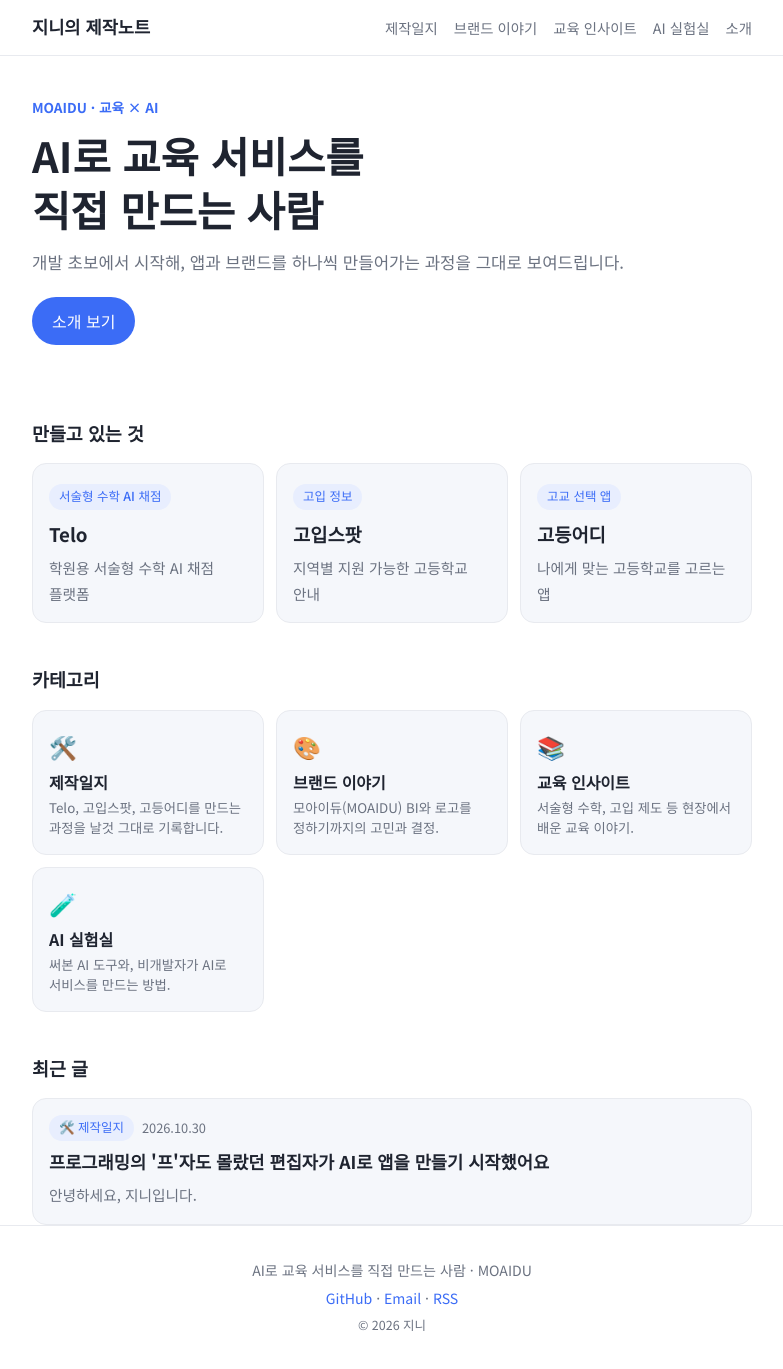
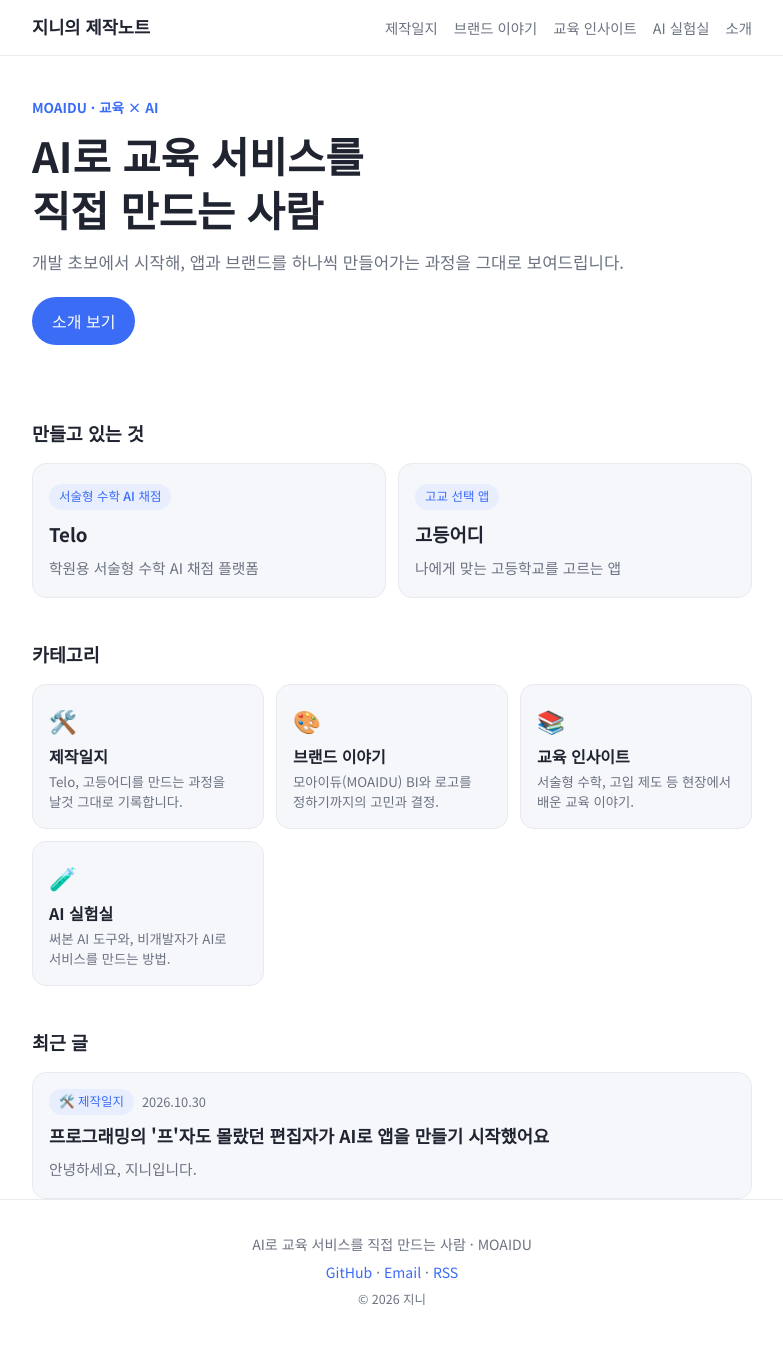
Before and after one commit to moaidu/moaidu.github.io, a Jekyll site: the page built from index.html, in a window 1280 px wide and 1369 px high. Shown: the whole window, without its empty margins (248-1031 px from the left). Built offline with Jekyll 4.4.1, drawn with Linux system fonts in a browser that asks for light colours.

Commit message:
Remove 고입스팟 from services and category text
Co-Authored-By: Claude Sonnet 5.5 <noreply@anthropic.com>
Claude-Session: https://claude.ai/code/session_01BvWmRqXXsGbrbDjHtCkGG1

```diff
--- a/_data/categories.yml
+++ b/_data/categories.yml
@@ -1,7 +1,7 @@
 - name: 제작일지
   slug: build-log
   emoji: "🛠️"
-  desc: Telo, 고입스팟, 고등어디를 만드는 과정을 날것 그대로 기록합니다.
+  desc: Telo, 고등어디를 만드는 과정을 날것 그대로 기록합니다.
 - name: 브랜드 이야기
   slug: brand
   emoji: "🎨"
--- a/_data/services.yml
+++ b/_data/services.yml
@@ -1,10 +1,6 @@
 - name: Telo
   tag: 서술형 수학 AI 채점
   desc: 학원용 서술형 수학 AI 채점 플랫폼
-  url: ""
-- name: 고입스팟
-  tag: 고입 정보
-  desc: 지역별 지원 가능한 고등학교 안내
   url: ""
 - name: 고등어디
   tag: 고교 선택 앱
```
